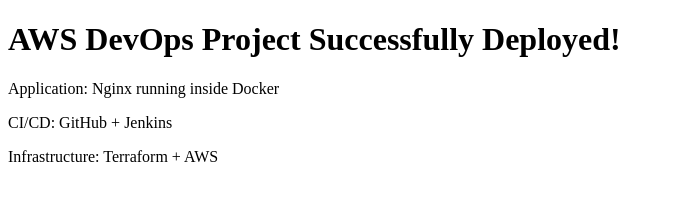
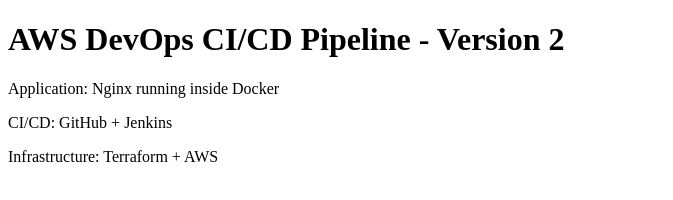
Before and after one commit to ravinderp11/aws-devops-mini-project, a plain HTML site: page app/index.html in a window 1280 px wide. Shown: the whole page, without its empty margins (0-673 px from the left). Drawn offline with Linux system fonts and the light colour scheme.

Commit message:
Update application to version 2

```diff
--- a/app/index.html
+++ b/app/index.html
@@ -7,7 +7,7 @@
     <title>AWS DevOps Mini Project</title>
 </head>
 <body>
-    <h1>AWS DevOps Project Successfully Deployed!</h1>
+    <h1>AWS DevOps CI/CD Pipeline - Version 2</h1>
     <p>Application: Nginx running inside Docker</p>
     <p>CI/CD: GitHub + Jenkins</p>
     <p>Infrastructure: Terraform + AWS</p>
```
